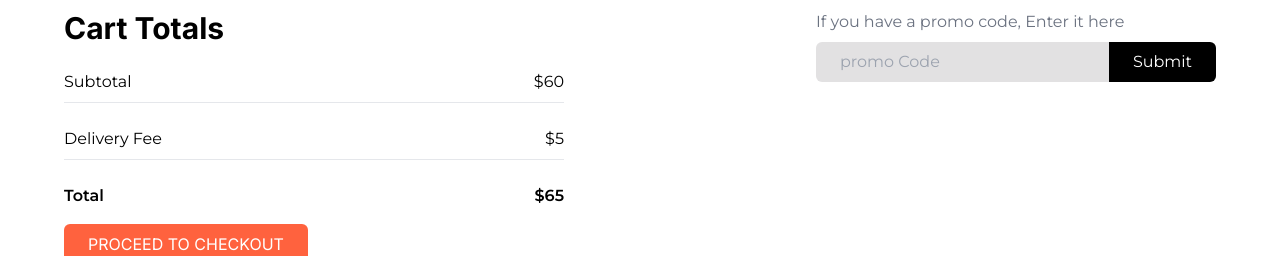
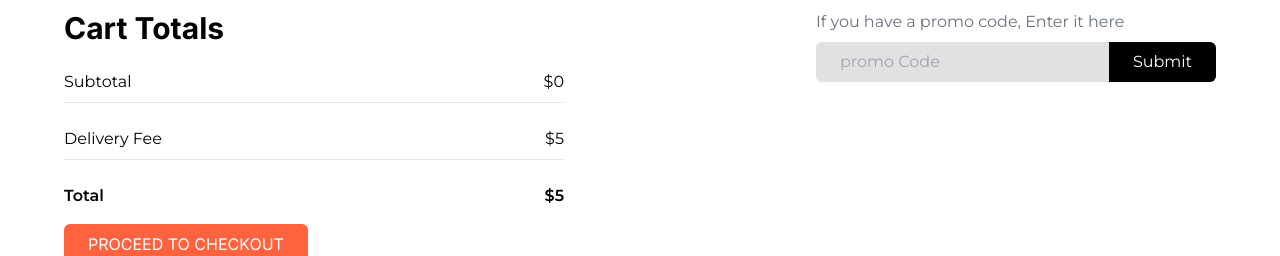
Before and after one commit to IGUIDER-AMINE/food_delivery, a Next.js app: page /cart in a window 1280 px wide. Shown: the part 263-519 px from the top of the page. Built offline with nearby package versions, Linux system fonts and the light colour scheme.

Commit message:
fix errors

```diff
--- a/components/elements/Proceed.tsx
+++ b/components/elements/Proceed.tsx
@@ -1,5 +1,8 @@
+"use client";
+
+import { CommandeContext } from "@/context/CommandeProvider";
 import Link from "next/link";
-import React from "react";
+import React, { useContext } from "react";
 
 interface typeProps {
   link_to: string;
@@ -7,12 +10,17 @@ interface typeProps {
 }
 
 const Proceed = ({ link_to, title }: typeProps) => {
+  const contextValue = useContext(CommandeContext);
+  let total = 0;
+  for (const item of contextValue.basketList) {
+    total += item.total;
+  }
   return (
     <div className="md:min-w-[500px] space-y-4">
       <h1 className="font-titleFont font-bold text-3xl">Cart Totals</h1>
       <div className="border-b py-2 flex gap-x-4 justify-between">
         <span>Subtotal</span>
-        <span>$60</span>
+        <span>${total}</span>
       </div>
       <div className="border-b py-2 flex gap-x-4 justify-between">
         <span>Delivery Fee</span>
@@ -20,7 +28,7 @@ const Proceed = ({ link_to, title }: typeProps) => {
       </div>
       <div className="font-semibold  py-2 flex gap-x-4 justify-between">
         <span>Total</span>
-        <span>$65</span>
+        <span>${total + 5}</span>
       </div>
       <Link href={link_to}>
         <button className="bg-orangeColor mt-2 font-titleFont rounded-md text-white py-2 px-6">
```
